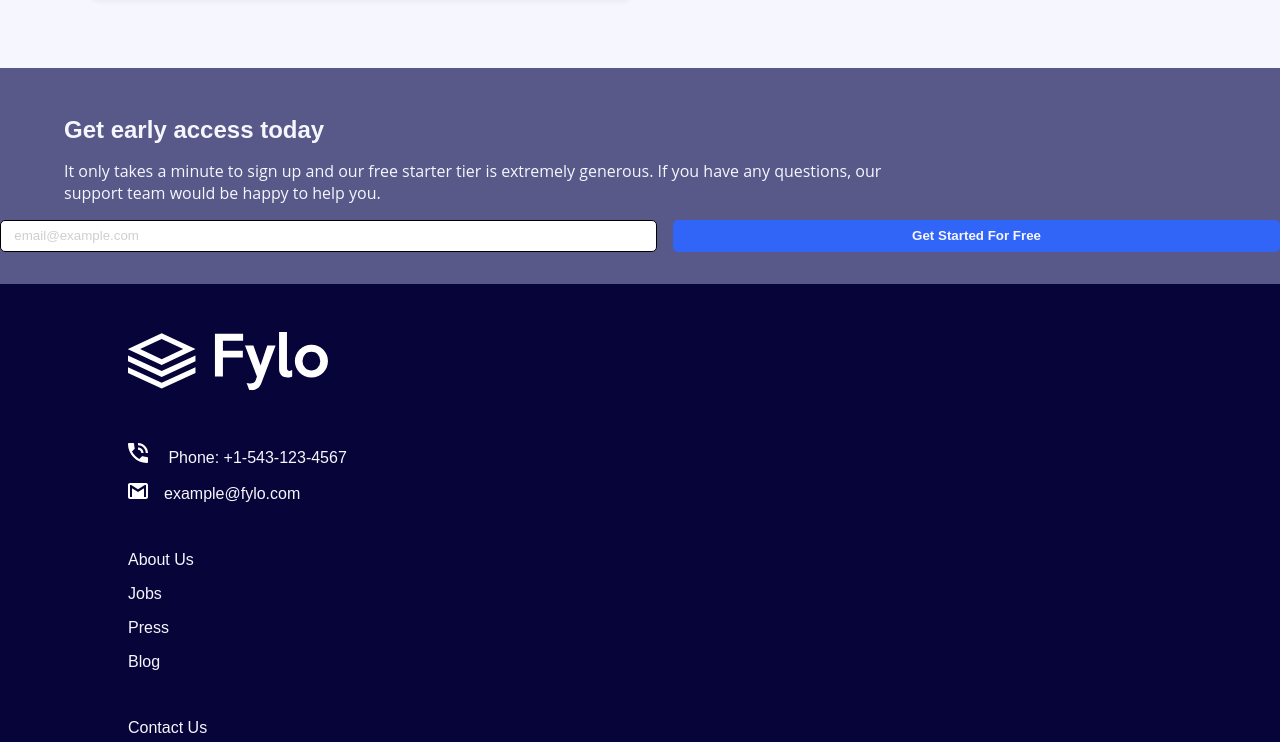
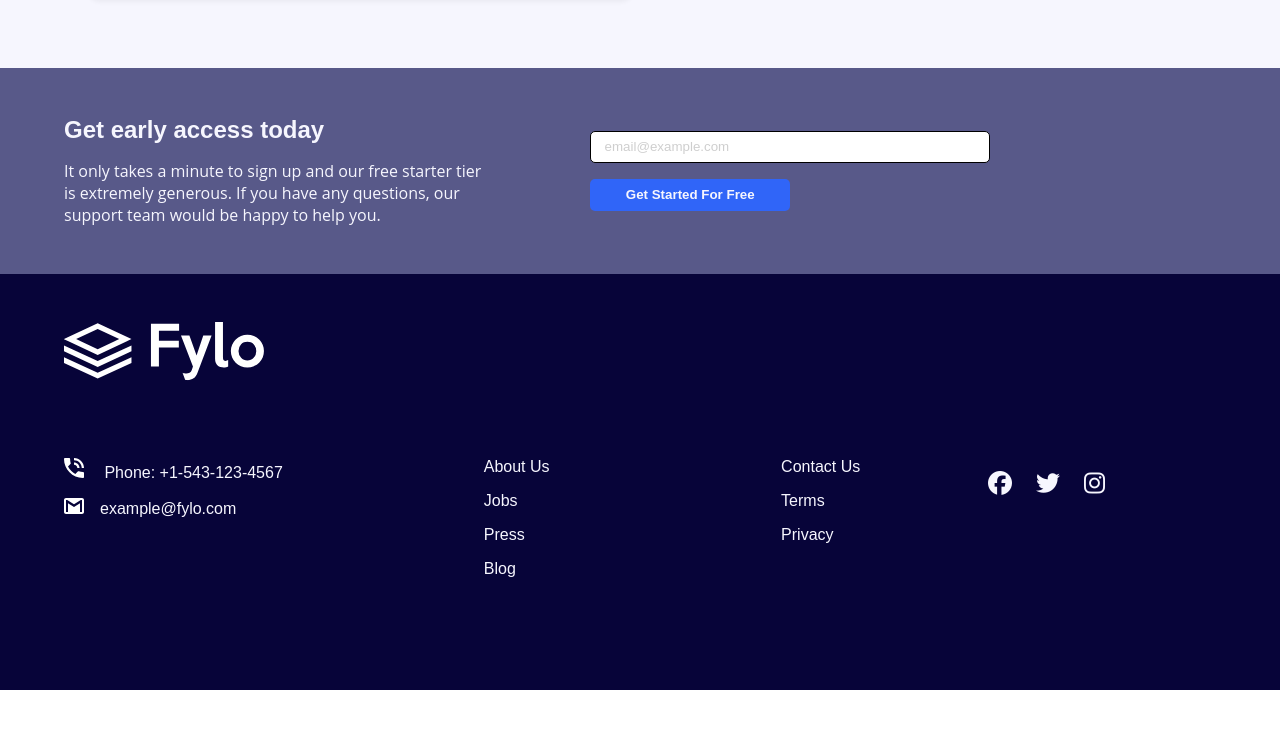
Before and after one commit to YuriMarch/fylo-landing-page-with-two-column-layout-master, a plain HTML site: page index.html in a window 1280 px wide. Shown: the part 1438-2180 px from the top of the page. After the commit the page ends 2128 px from the top, so only its background shows below. Drawn offline with Linux system fonts and the light colour scheme.

Commit message:
Media queries added.

```diff
--- a/index.html
+++ b/index.html
@@ -108,7 +108,7 @@
 					<img src="./images/logo-white.svg" alt="Fylo Logo" />
 				</div>
 				<div class="contact">
-					<ul contact-nav>
+					<ul class="contact-nav">
 						<li class="contact-item">
 							<img src="./images/icon-phone.svg" /> Phone: +1-543-123-4567
 						</li>
--- a/style.css
+++ b/style.css
@@ -314,7 +314,62 @@ footer > * {
 		margin-left: 5%;
 	}
 
+	main .text,
 	.text {
 		margin-left: 0;
+		padding: 0;
+	}
+
+	.cta {
+		flex-direction: row;
+		align-items: center;
+	}
+
+	.cta .contact-container {
+		flex-direction: column;
+		margin-right: 2em;
+	}
+
+	.cta .contact-container .email-input {
+		max-width: 400px;
+	}
+
+	.cta .contact-container .btn {
+		max-width: 200px;
+	}
+
+	footer {
+		display: grid;
+		grid-template-columns: repeat(4, 1fr);
+		grid-template-rows: 1fr 1fr;
+		padding-left: 5%;
+	}
+
+	footer * {
+		margin-left: 0;
+	}
+
+	#footer-logo {
+		grid-column: 1/5;
+		grid-row: 1/2;
+		margin-left: 0;
+	}
+
+	.contact {
+		grid-column: 1/2;
+		grid-row: 2/3;
+	}
+
+	.links {
+		grid-column: 2/4;
+		grid-row: 2/3;
+		display: flex;
+		justify-content: space-around;
+	}
+
+	.social-media {
+		grid-column: 4/5;
+		grid-row: 2/3;
+		justify-self: start;
 	}
 }
```
